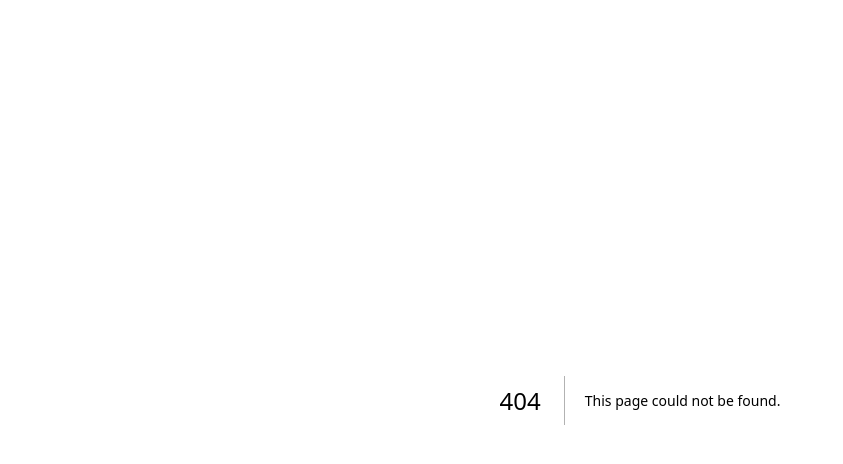
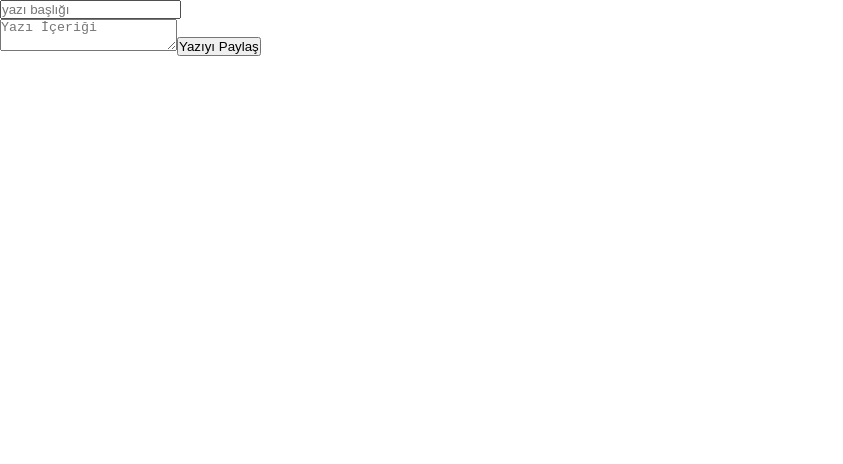
Before and after one commit to beratdimen/medium-clone-next, a Next.js app: page /new-post in a window 1280 px wide. Before the commit this address had no page. Shown: the top 464 px of the page, without its empty margins (0-843 px from the left). Built offline with nearby package versions, Linux system fonts and the light colour scheme.

Commit message:
main içine new-post page i oluşturuldu

```diff
--- /dev/null
+++ b/app/(main)/new-post/page.jsx
@@ -0,0 +1,10 @@
+export default function NewPost() {
+  return (
+    <form>
+      <input type="text" name="title" placeholder="yazı başlığı" />
+      <br />
+      <textarea name="content" id="" placeholder="Yazı İçeriği"></textarea>
+      <button>Yazıyı Paylaş</button>
+    </form>
+  );
+}
```
